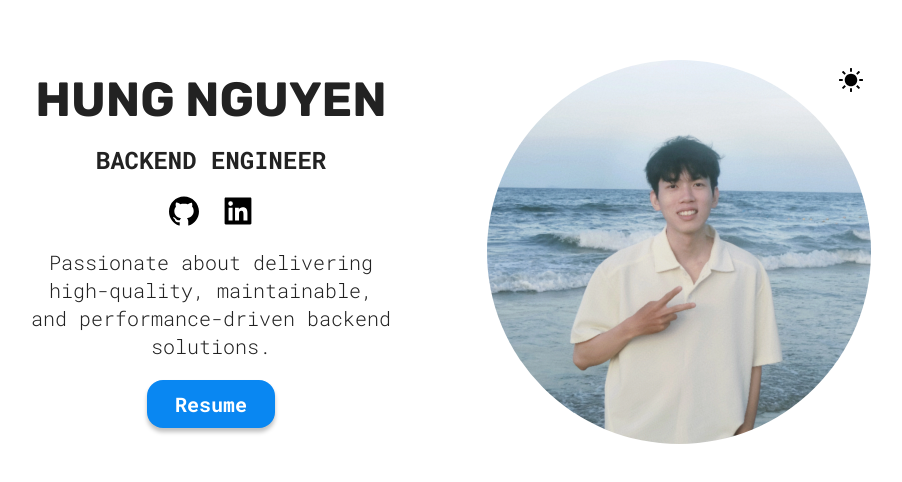
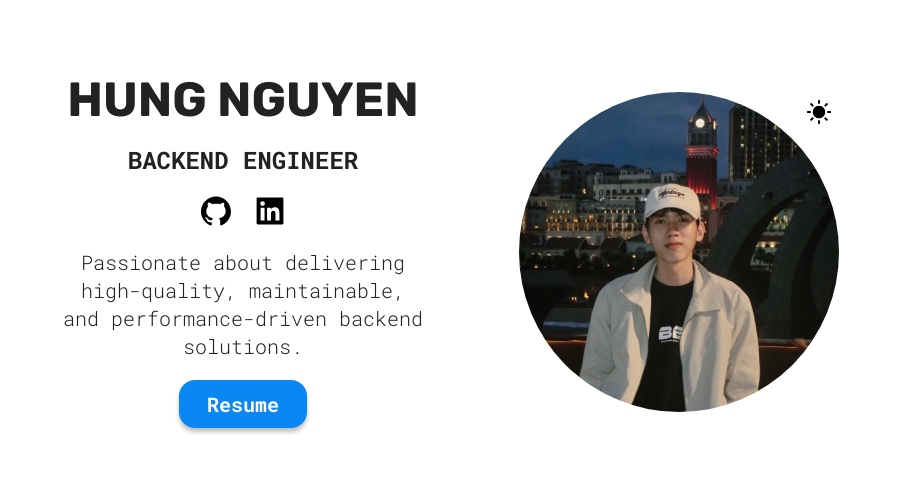
Before and after one commit to shinbae93/shinbae93.github.io, a React (Vite) app: page / in a window 1280 px wide. Shown: the part 148-630 px from the top of the page, without its empty margins (189-1091 px from the left). Built offline with nearby package versions, Linux system fonts and the light colour scheme.

Commit message:
feat: update avatar

```diff
--- a/src/sections/Hero/Hero.tsx
+++ b/src/sections/Hero/Hero.tsx
@@ -11,11 +11,10 @@ export function Hero() {
       className="flex flex-row-reverse justify-center gap-x-24 text-center items-center h-dvh min-h-[500px]"
     >
       <div className="relative text-center">
-        <img
-          src={avatarImg}
-          alt="Avatar"
-          className="w-96 max-w-96 h-96 max-h-96 object-cover overflow-clip rounded-full"
-        />
+        <div className="w-80 max-w-80 h-80 max-h-80 overflow-clip rounded-full">
+          <img src={avatarImg} alt="Avatar" className="object-cover" />
+        </div>
+
         <span className="absolute right-0 top-0">
           <ThemeToggle />
         </span>
```
Also changed, not shown: src/assets/avatar.webp.
